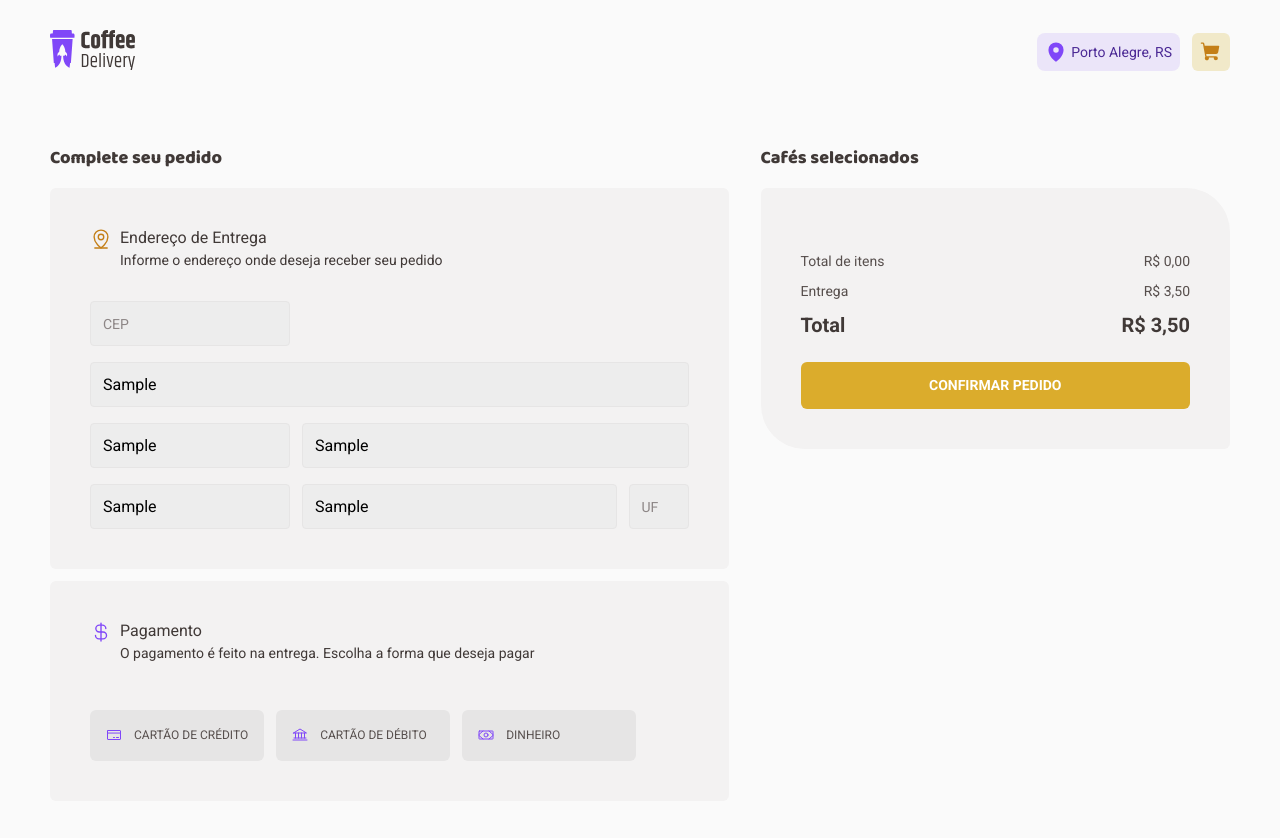
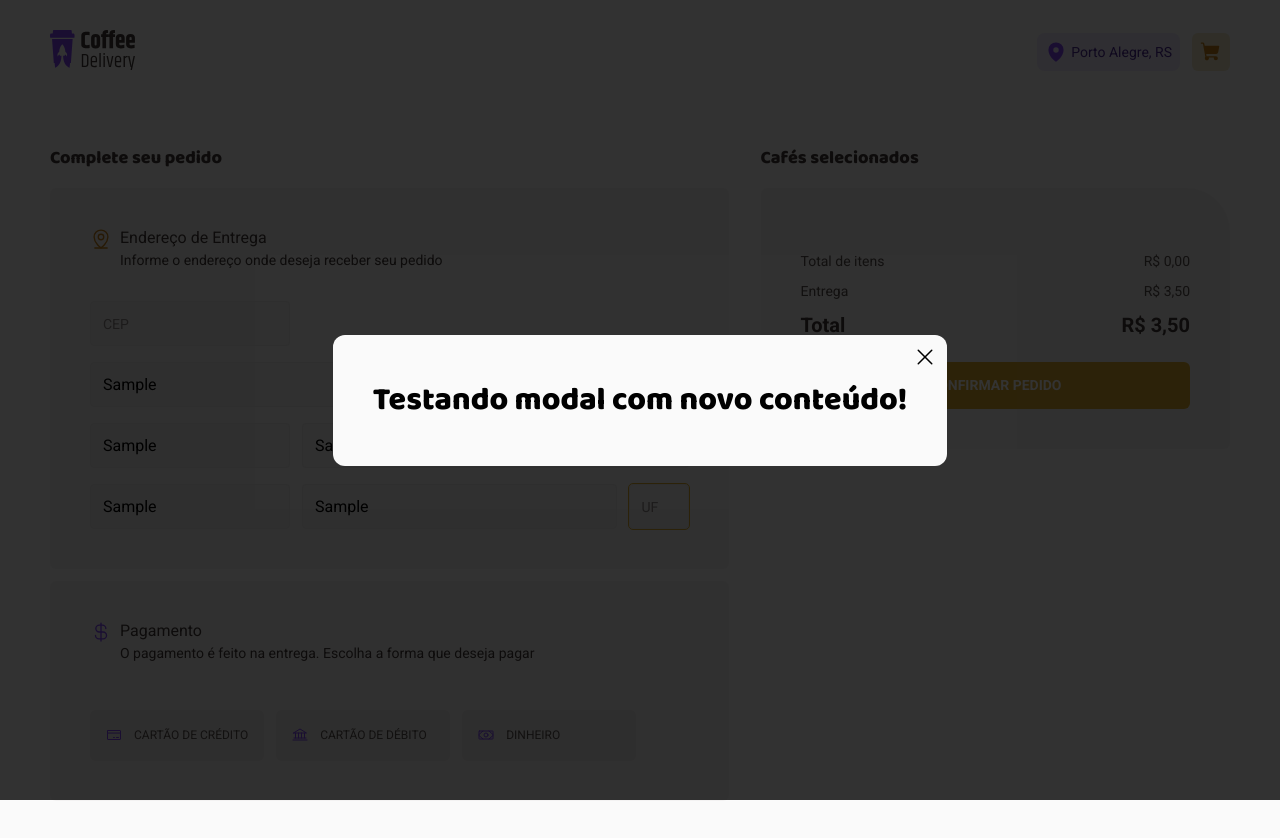
Before and after one commit to marcotulioteles/coffee-delivery-ignite, a React (Vite) app: page /checkout in a window 1280 px wide. Both pictures are taken after typing "Sample", "Sample", "Sample", "Sample", "Sample", "Sample" into the empty fields and a click on the button "CONFIRMAR PEDIDO". Shown: the top 838 px of the page. Built offline with nearby package versions, Linux system fonts and the light colour scheme.

Commit message:
feat: set base structure for Modal Component

```diff
--- a/index.html
+++ b/index.html
@@ -15,6 +15,7 @@
 
 <body>
   <div id="root"></div>
+  <div id="modal-root"></div>
   <script type="module" src="/src/main.tsx"></script>
 </body>
 
--- a/package.json
+++ b/package.json
@@ -9,6 +9,7 @@
     "preview": "vite preview"
   },
   "dependencies": {
+    "@hookform/error-message": "^2.0.0",
     "axios": "^1.1.2",
     "immer": "^9.0.15",
     "phosphor-react": "^1.4.1",
--- /dev/null
+++ b/src/components/Modal/index.tsx
@@ -0,0 +1,43 @@
+import { ReactNode, useEffect, useRef } from "react";
+import { ModalBackground, ModalContainer } from "./styles";
+import { createPortal } from 'react-dom';
+import { X } from "phosphor-react";
+
+interface ModalProps {
+  isOpen: boolean;
+  closeFn: () => void;
+  children: ReactNode;
+}
+
+const modalRoot = document.getElementById('modal-root') as HTMLElement;
+
+export function Modal({ closeFn, isOpen = false, children }: ModalProps) {
+  const modalContainerRef = useRef<HTMLDivElement>(null);
+
+  // useEffect(() => {
+  //   console.log(isOpen)
+  //   if (!isOpen) return;
+
+  //   function listener(event: any) {
+  //     if ((modalContainerRef.current as HTMLDivElement).contains(event.target)) {
+  //       return;
+  //     }
+  //     closeFn()
+  //   }
+
+  //   window.addEventListener('click', listener)
+
+  //   return () => window.removeEventListener('click', listener);
+  // }, [isOpen])
+
+  if (!isOpen) return null;
+
+  return createPortal(
+    <ModalBackground>
+      <ModalContainer ref={modalContainerRef}>
+        <X size={24} style={{ position: 'absolute', top: '10px', right: '10px', cursor: 'pointer' }} onClick={closeFn} />
+        {children}
+      </ModalContainer>
+    </ModalBackground>,
+    modalRoot)
+}
--- /dev/null
+++ b/src/components/Modal/styles.ts
@@ -0,0 +1,25 @@
+import styled from 'styled-components';
+
+export const ModalBackground = styled.div`
+  width: 100vw;
+  height: 100vh;
+  background-color: rgba(0, 0, 0, 0.8);
+  position: fixed;
+  top: 0;
+  left: 0;
+  display: flex;
+  align-items: center;
+  justify-content: center;
+`;
+
+export const ModalContainer = styled.div`
+  position: relative;
+  min-width: 100px;
+  min-height: 100px;
+  display: flex;
+  align-items: center;
+  justify-content: center;
+  background-color: ${ props => props.theme['base-background'] };
+  padding: 40px;
+  border-radius: 12px;
+`;
--- a/src/pages/Checkout/index.tsx
+++ b/src/pages/Checkout/index.tsx
@@ -22,11 +22,12 @@ import { useForm, SubmitHandler } from 'react-hook-form';
 import { MapPinLine, CurrencyDollar, CreditCard, Bank, Money } from 'phosphor-react';
 import { defaultTheme } from "../../styles/themes/default";
 import { CoffeeCartItem } from "../../components/CoffeeCartItem";
-import { ChangeEvent, useContext, useState } from "react";
+import { ChangeEvent, ReactNode, useContext, useEffect, useState } from "react";
 import { addZeroAtTheEnd, CEPMask, removeNonDigitsChar } from "../../utils";
 import { viaCepAPI } from "../../lib";
 import { CartContext } from "../../contexts/CartContext";
-
+import { Modal } from "../../components/Modal";
+import { ErrorMessage } from '@hookform/error-message';
 interface AddressFormInputs {
   cep: string;
   logradouro: string;
@@ -39,17 +40,31 @@ interface AddressFormInputs {
 
 export function Checkout() {
   const [apiAddress, setApiAddress] = useState();
-  const { register, handleSubmit, formState: { errors, isValid }, setValue } = useForm<AddressFormInputs>();
+  const { register, handleSubmit, formState: { isValid, errors, isSubmitted }, setValue } = useForm<AddressFormInputs>({ mode: "all" });
   const { cart, totalItems } = useContext(CartContext);
+  const [modalIsOpen, setModalIsOpen] = useState(false);
+  const [modalChildren, setModalChildren] = useState<ReactNode>(null);
 
-  const onSubmitAddress: SubmitHandler<AddressFormInputs> = data => console.log(data);
+  const onSubmitAddress: SubmitHandler<AddressFormInputs> = data => {
+    console.log(data)
+  };
+
+  useEffect(() => {
+    console.log(modalIsOpen);
+    console.log(isValid);
+  }, [modalIsOpen])
+
+  const onClickSubmitButton = () => {
+    setModalChildren(<h1>Testando modal com novo conteúdo!</h1>);
+    setModalIsOpen(true);
+  }
 
   async function getAddressData(cepValue: string) {
     if (!cepValue) return;
 
     const inputKeys = ['cep', 'logradouro', 'complemento', 'bairro', 'localidade', 'uf'];
     const cepValueOnlyDigits = removeNonDigitsChar(cepValue);
-    const response = await viaCepAPI.get(`/${ cepValueOnlyDigits }/json`)
+    const response = await viaCepAPI.get(`/${cepValueOnlyDigits}/json`)
 
     const { data } = response;
 
@@ -70,12 +85,13 @@ export function Checkout() {
   }
 
   return (
+    <>
       <CheckoutContainer>
         <AddressFormContainer>
           <h1>Complete seu pedido</h1>
-        <AddressForm id="address-form" onSubmit={ handleSubmit(onSubmitAddress) }>
+          <AddressForm id="address-form" onSubmit={handleSubmit(onSubmitAddress)}>
             <FormTextTitleContainer>
-            <MapPinLine size={ 22 } color={ defaultTheme["yellow-dark"] } weight='regular'/>
+              <MapPinLine size={22} color={defaultTheme["yellow-dark"]} weight='regular' />
               <TitleWrapper>
                 <h2>Endereço de Entrega</h2>
                 <p>Informe o endereço onde deseja receber seu pedido</p>
@@ -84,25 +100,27 @@ export function Checkout() {
             <Input
               customWidth="200px"
               placeholder="CEP"
-            { ...register('cep') }
-            onChange={ e => { onChangePostalCode(e) } }
-            onBlur={ e => { getAddressData(e.target.value) } }
+              {...register('cep')}
+              onChange={e => { onChangePostalCode(e) }}
+              onBlur={e => { getAddressData(e.target.value) }}
             />
-          <Input placeholder="Rua" { ...register('logradouro') }/>
+            <Input placeholder="Rua" {...register('logradouro', { required: 'O nome da rua é obrigatório' })} />
+            {/* <ErrorMessage errors={errors} name="logradouro" as="p" /> */}
             <InputGroup>
-            <Input customWidth="200px" placeholder="Número" { ...register('numero') }/>
-            <Input placeholder="Complemento" { ...register('complemento') }/>
+              <Input customWidth="200px" placeholder="Número" {...register('numero', { required: 'O número é obrigatório' })} />
+              {/* <ErrorMessage errors={errors} name="numero" as="p" /> */}
+              <Input placeholder="Complemento" {...register('complemento')} />
             </InputGroup>
             <InputGroup>
-            <Input customWidth="200px" placeholder="Bairro" { ...register('bairro') }/>
-            <Input placeholder="Cidade" { ...register('localidade') }/>
-            <Input customWidth="60px" placeholder="UF" { ...register('uf') }/>
+              <Input customWidth="200px" placeholder="Bairro" {...register('bairro', { required: true })} />
+              <Input placeholder="Cidade" {...register('localidade', { required: true })} />
+              <Input customWidth="60px" placeholder="UF" {...register('uf', { required: true })} />
             </InputGroup>
           </AddressForm>
 
           <PaymentTypeContainer>
             <FormTextTitleContainer>
-            <CurrencyDollar size={ 22 } color={ defaultTheme["purple"] } weight='regular'/>
+              <CurrencyDollar size={22} color={defaultTheme["purple"]} weight='regular' />
               <TitleWrapper>
                 <h2>Pagamento</h2>
                 <p>O pagamento é feito na entrega. Escolha a forma que deseja pagar</p>
@@ -110,15 +128,15 @@ export function Checkout() {
             </FormTextTitleContainer>
             <ButtonGroup>
               <PaymentTypeButton>
-              <CreditCard size={ 16 } color={ defaultTheme.purple }/>
+                <CreditCard size={16} color={defaultTheme.purple} />
                 Cartão de Crédito
               </PaymentTypeButton>
               <PaymentTypeButton>
-              <Bank size={ 16 } color={ defaultTheme.purple }/>
+                <Bank size={16} color={defaultTheme.purple} />
                 Cartão de Débito
               </PaymentTypeButton>
               <PaymentTypeButton>
-              <Money size={ 16 } color={ defaultTheme.purple }/>
+                <Money size={16} color={defaultTheme.purple} />
                 Dinheiro
               </PaymentTypeButton>
             </ButtonGroup>
@@ -129,27 +147,31 @@ export function Checkout() {
           <h1>Cafés selecionados</h1>
           <SelectedCoffeeContainer>
             <CoffeeCartItemsContainer>
-            { cart?.map((coffee) => (
+              {cart?.map((coffee) => (
                 <CoffeeCartItem
-                key={`${ coffee.id }`}
-                coffee={ coffee }
+                  key={`${coffee.id}`}
+                  coffee={coffee}
                 />
-            )) }
+              ))}
             </CoffeeCartItemsContainer>
             <TotalContainer>
               <TotalTextGroup>
-              <SubtotalText>Total de itens</SubtotalText><SubtotalText>R$ { addZeroAtTheEnd(totalItems) }</SubtotalText>
+                <SubtotalText>Total de itens</SubtotalText><SubtotalText>R$ {addZeroAtTheEnd(totalItems)}</SubtotalText>
               </TotalTextGroup>
               <TotalTextGroup>
                 <SubtotalText>Entrega</SubtotalText><SubtotalText>R$ 3,50</SubtotalText>
               </TotalTextGroup>
               <TotalTextGroup>
-              <TotalText>Total</TotalText><TotalText>R$ { addZeroAtTheEnd(totalItems + 3.5) }</TotalText>
+                <TotalText>Total</TotalText><TotalText>R$ {addZeroAtTheEnd(totalItems + 3.5)}</TotalText>
               </TotalTextGroup>
             </TotalContainer>
-          <ConfirmButton type="submit" form="address-form">CONFIRMAR PEDIDO</ConfirmButton>
+            <ConfirmButton type="submit" form="address-form" onClick={onClickSubmitButton}>CONFIRMAR PEDIDO</ConfirmButton>
           </SelectedCoffeeContainer>
         </SelectedCoffeeWrapper>
       </CheckoutContainer>
+      <Modal isOpen={modalIsOpen} closeFn={() => setModalIsOpen(false)}>
+        {modalChildren}
+      </Modal>
+    </>
   )
 }
```
Also changed, not shown: 1 other file (tests, documents, lock files or other folders). Lines whose indentation alone changed are shown as unchanged.
